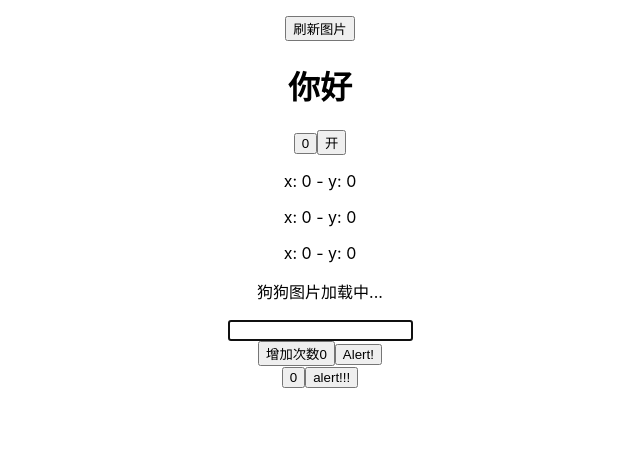
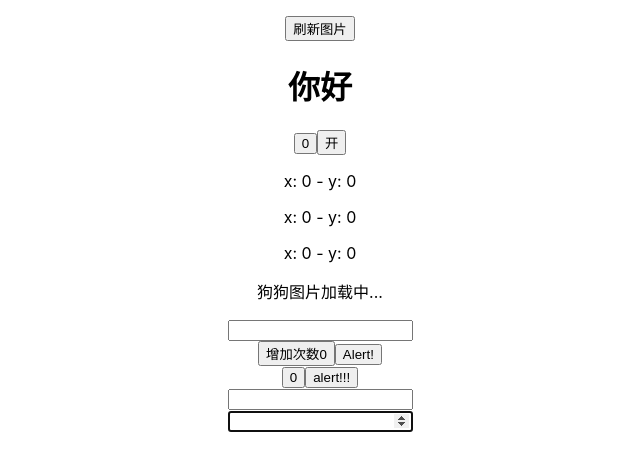
Before and after one commit to Huxiaoyu1992/react-ts, a React (Create React App) app: page / in a window 1280 px wide. Shown: the top 470 px of the page, without its empty margins (320-960 px from the left). Built offline with nearby package versions, Linux system fonts and the light colour scheme; no server answers.

Commit message:
forwardRef的使用

```diff
--- a/src/App.tsx
+++ b/src/App.tsx
@@ -8,6 +8,8 @@ import useUrlLoader from './hooks/useUrlLoader'
 import MyRef from './components/classRef'
 import TestButton from './components/TestButton'
 import UseRefButton from './components/useRefButton'
+import FuncRefUse from './components/FuncRefUse'
+import Forward from './components/forward'
 
 interface ISShowResult {
   message: string;
@@ -43,6 +45,10 @@ function App() {
       <TestButton />
       {/* 用useRef实现的上面一个testButton不能实现的功能 */}
       <UseRefButton/>
+      {/* 测试useRef */}
+      <FuncRefUse/>
+      {/* forwardRef: 用在组件嵌套子组件 需要穿透组件去获取子组件的ref的时候用 */}
+      <Forward/>
     </div>
   );
 }
--- /dev/null
+++ b/src/components/FuncRefUse.tsx
@@ -0,0 +1,20 @@
+import React, { useRef, useEffect, MutableRefObject } from 'react'
+const FuncRefUse: React.FC = () => {
+  const ref = useRef() as MutableRefObject<any>
+  useEffect(() => {
+    ref.current.focus()
+  }, [])
+
+  return (
+    <div>
+      <input type="text" name="child" ref={ref} />
+      {/* <Child ref={ref} /> */}
+    </div>
+  )
+}
+
+// const Child = forwardRef((props, ref: Ref<any>) => {
+//   return <input type="text" name="child" ref={ref} />;
+// })
+
+export default FuncRefUse
--- /dev/null
+++ b/src/components/forward.tsx
@@ -0,0 +1,20 @@
+import React, { MutableRefObject, useRef, useEffect, forwardRef, Ref } from 'react'
+
+const Forward: React.FC = () => {
+  const ref =  useRef() as MutableRefObject<any>
+
+  useEffect(() => {
+    ref.current.focus()
+  }, [])
+
+  return (
+    <>
+      <Child ref={ref} />
+    </>
+  )
+}
+const Child = forwardRef((props, ref: Ref<any>) => {
+  return <input type="number" name="child" ref={ref}/>
+})
+
+export default Forward
--- a/src/components/useRefButton.tsx
+++ b/src/components/useRefButton.tsx
@@ -14,6 +14,7 @@ const UseRefButton: React.FC = () => {
 
   return (
     <div>
+      {/* 注意: useRef并不会造成render的重新渲染, 这个例子是因为setLike的重新渲染 */}
       <button onClick={() => {setLike(like + 1); likeRef.current++ }}>{like}</button>
       <button onClick={handleClick}>alert!!!</button>
     </div>
```
Also changed, not shown: 1 other file (tests, documents, lock files or other folders).
